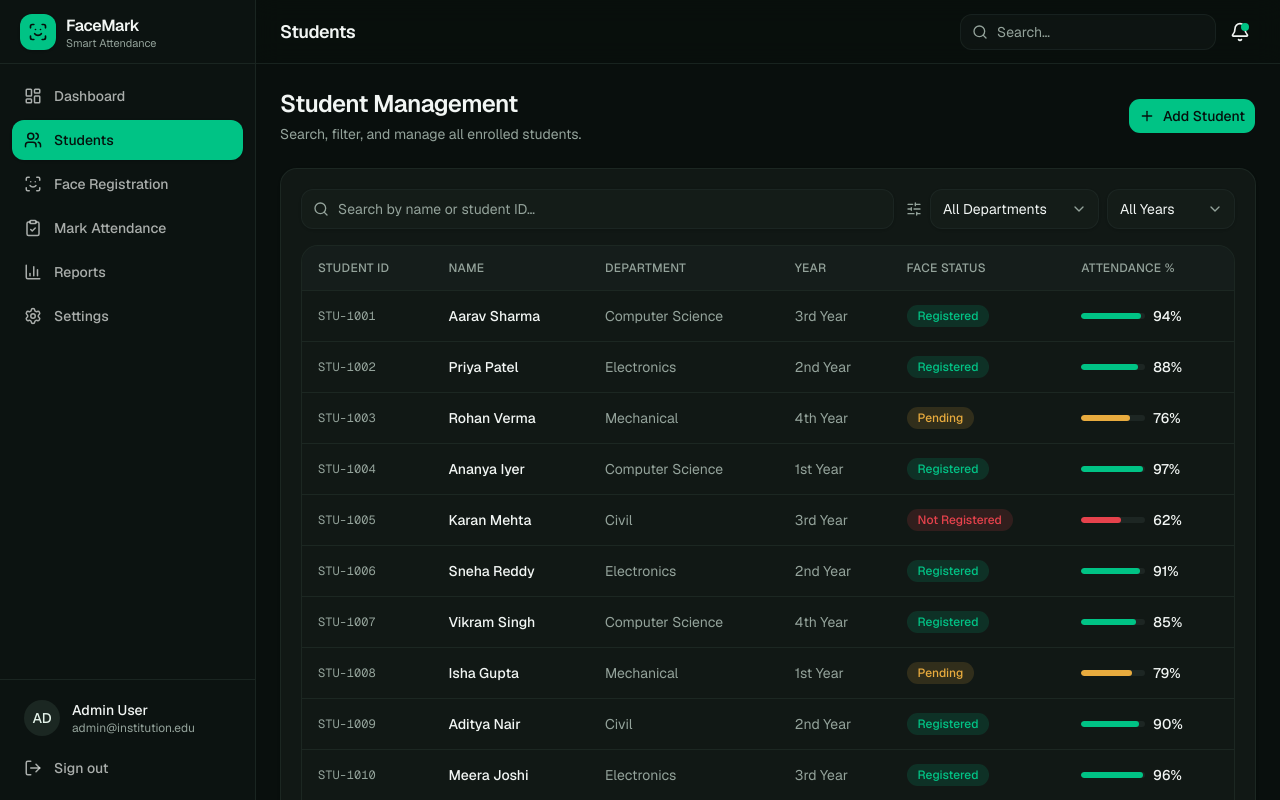
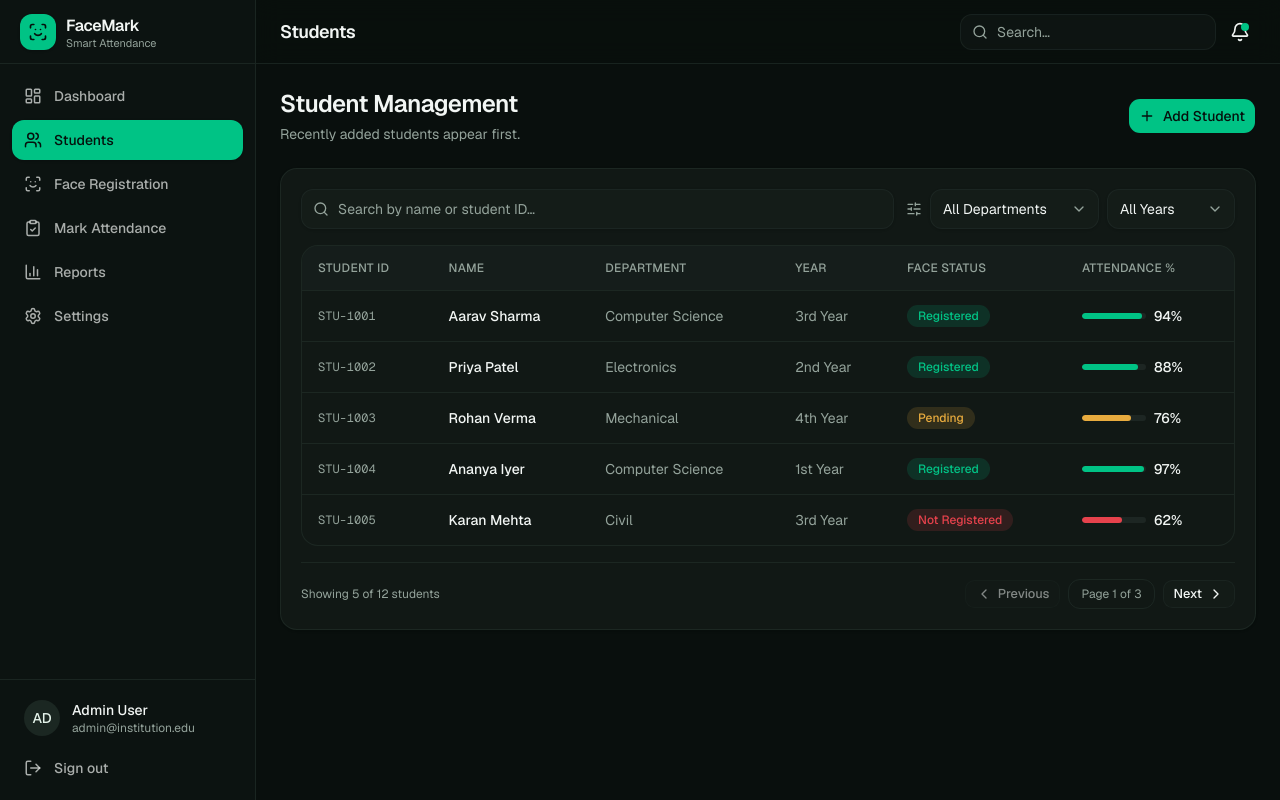
Before and after one commit to ayu-tea/smart-attendance, a Next.js app: page /dashboard/students in a window 1280 px wide. Shown: the top 800 px of the page. Built offline with nearby package versions, Linux system fonts and the light colour scheme.

Commit message:
feat: implement student pagination and filtering reset
Co-authored-by: Ayutee <178483492+ayu-tea@users.noreply.github.com>

```diff
--- a/app/dashboard/students/page.tsx
+++ b/app/dashboard/students/page.tsx
@@ -1,6 +1,6 @@
 'use client'
 
-import { Plus, Search, SlidersHorizontal, X } from 'lucide-react'
+import { ChevronLeft, ChevronRight, Plus, Search, SlidersHorizontal, X } from 'lucide-react'
 import { useMemo, useState } from 'react'
 
 import { PageHeader } from '@/components/dashboard/page-header'
@@ -22,12 +22,15 @@ import { Select } from '@/components/ui/select'
 import { cn } from '@/lib/utils'
 import { departments, students as initialStudents, years, type Student } from '@/lib/mock-data'
 
+const STUDENTS_PER_PAGE = 5
+
 export default function StudentsPage() {
   const [studentList, setStudentList] = useState<Student[]>(initialStudents)
   const [query, setQuery] = useState('')
   const [dept, setDept] = useState('all')
   const [year, setYear] = useState('all')
   const [open, setOpen] = useState(false)
+  const [page, setPage] = useState(1)
 
   const [form, setForm] = useState({
     id: '',
@@ -46,6 +49,17 @@ export default function StudentsPage() {
       return matchesQuery && matchesDept && matchesYear
     })
   }, [query, dept, year, studentList])
+
+  const totalPages = Math.max(1, Math.ceil(filtered.length / STUDENTS_PER_PAGE))
+
+  const paginatedStudents = useMemo(() => {
+    const start = (page - 1) * STUDENTS_PER_PAGE
+    return filtered.slice(start, start + STUDENTS_PER_PAGE)
+  }, [filtered, page])
+
+  function resetToFirstPage() {
+    setPage(1)
+  }
 
   function handleAddStudent(e: React.FormEvent) {
     e.preventDefault()
@@ -68,6 +82,7 @@ export default function StudentsPage() {
       department: departments[0],
       year: years[0],
     })
+    setPage(1)
     setOpen(false)
   }
 
@@ -75,7 +90,7 @@ export default function StudentsPage() {
     <div className="flex flex-col gap-6">
       <PageHeader
         title="Student Management"
-        description="Search, filter, and manage all enrolled students."
+        description="Recently added students appear first."
         action={
           <Button size="lg" className="gap-2" onClick={() => setOpen(true)}>
             <Plus className="size-4" />
@@ -92,7 +107,10 @@ export default function StudentsPage() {
               <Input
                 placeholder="Search by name or student ID…"
                 value={query}
-                onChange={(e) => setQuery(e.target.value)}
+                onChange={(e) => {
+                  setQuery(e.target.value)
+                  resetToFirstPage()
+                }}
                 className="pl-9"
               />
             </div>
@@ -101,7 +119,10 @@ export default function StudentsPage() {
               <SlidersHorizontal className="hidden size-4 sm:block" />
               <Select
                 value={dept}
-                onChange={(e) => setDept(e.target.value)}
+                onChange={(e) => {
+                  setDept(e.target.value)
+                  resetToFirstPage()
+                }}
                 className="w-full min-w-40 sm:w-auto"
               >
                 <option value="all">All Departments</option>
@@ -114,7 +135,10 @@ export default function StudentsPage() {
 
               <Select
                 value={year}
-                onChange={(e) => setYear(e.target.value)}
+                onChange={(e) => {
+                  setYear(e.target.value)
+                  resetToFirstPage()
+                }}
                 className="w-full min-w-32 sm:w-auto"
               >
                 <option value="all">All Years</option>
@@ -141,7 +165,7 @@ export default function StudentsPage() {
               </TableHeader>
 
               <TableBody>
-                {filtered.map((student) => (
+                {paginatedStudents.map((student) => (
                   <TableRow key={student.id}>
                     <TableCell className="font-mono text-xs text-muted-foreground">
                       {student.id}
@@ -188,9 +212,39 @@ export default function StudentsPage() {
             </Table>
           </TableContainer>
 
-          <p className="text-xs text-muted-foreground">
-            Showing {filtered.length} of {studentList.length} students
-          </p>
+          <div className="flex flex-col gap-3 border-t border-border pt-4 sm:flex-row sm:items-center sm:justify-between">
+            <p className="text-xs text-muted-foreground">
+              Showing {paginatedStudents.length} of {filtered.length} students
+            </p>
+
+            <div className="flex items-center gap-2">
+              <Button
+                variant="outline"
+                size="sm"
+                className="gap-1.5"
+                disabled={page === 1}
+                onClick={() => setPage((prev) => Math.max(1, prev - 1))}
+              >
+                <ChevronLeft className="size-4" />
+                Previous
+              </Button>
+
+              <span className="rounded-lg border border-border px-3 py-1.5 text-xs text-muted-foreground">
+                Page {page} of {totalPages}
+              </span>
+
+              <Button
+                variant="outline"
+                size="sm"
+                className="gap-1.5"
+                disabled={page === totalPages}
+                onClick={() => setPage((prev) => Math.min(totalPages, prev + 1))}
+              >
+                Next
+                <ChevronRight className="size-4" />
+              </Button>
+            </div>
+          </div>
         </CardContent>
       </Card>
 
```
